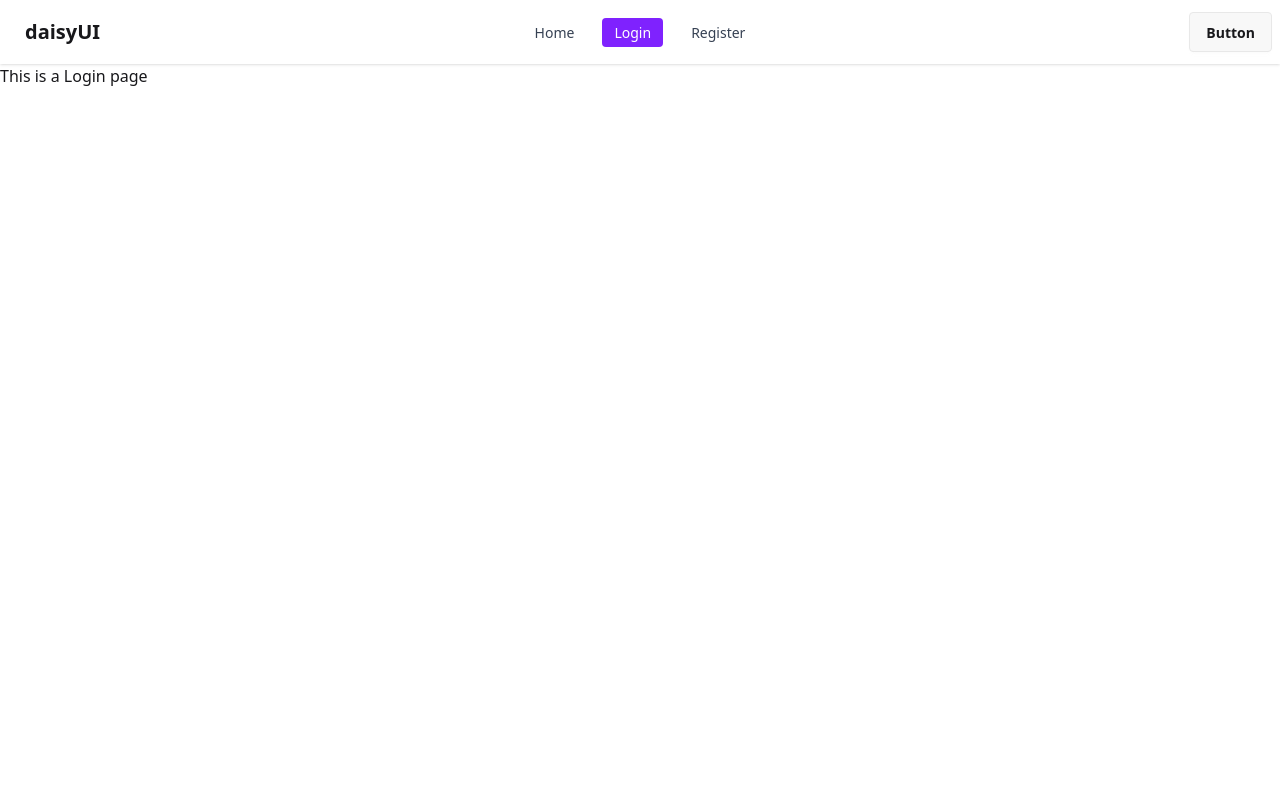
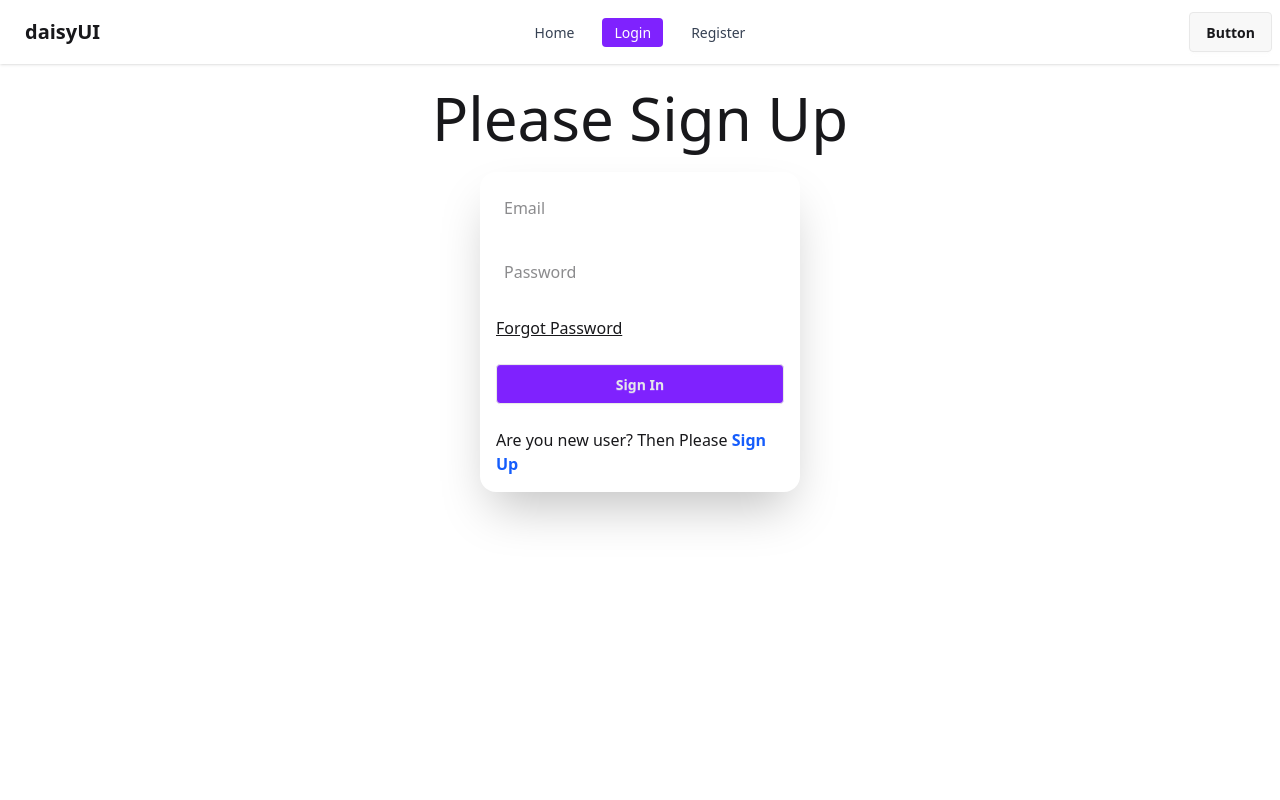
Before and after one commit to Antorkarmokar28/react-auth-private-route, a React (Vite) app: page /login in a window 1280 px wide. Shown: the top 800 px of the page. Built offline with nearby package versions, Linux system fonts and the light colour scheme.

Commit message:
Login form added

```diff
--- a/src/pages/Login/Login.jsx
+++ b/src/pages/Login/Login.jsx
@@ -1,7 +1,47 @@
+import { Link } from "react-router";
+
 const Login = () => {
+  const handleSignInForm = (e) => {
+    e.preventDefault();
+    const email = e.target.email.value;
+    const password = e.target.password.value;
+    console.log(email, password);
+  };
   return (
-    <div>
-      <h1>This is a Login page</h1>
+    <div className="container mx-auto mt-6">
+      <h1 className="text-6xl mb-6 text-center">Please Sign Up</h1>
+      <form
+        className="w-1/4 mx-auto p-4 rounded-2xl shadow-2xl space-y-6"
+        onSubmit={handleSignInForm}
+      >
+        <input
+          className="w-full p-2 rounded"
+          type="email"
+          name="email"
+          placeholder="Email"
+        />
+        <br />
+        <input
+          className="w-full p-2 rounded"
+          type="password"
+          name="password"
+          placeholder="Password"
+        />
+        <br />
+        <button className="underline cursor-pointer">Forgot Password</button>
+        <br />
+        <input
+          className="w-full btn bg-violet-600 hover:bg-violet-500 text-gray-200"
+          type="submit"
+          value="Sign In"
+        />
+        <p>
+          Are you new user? Then Please{" "}
+          <Link className="text-blue-600 font-bold" to="/signup">
+            Sign Up
+          </Link>
+        </p>
+      </form>
     </div>
   );
 };
```
